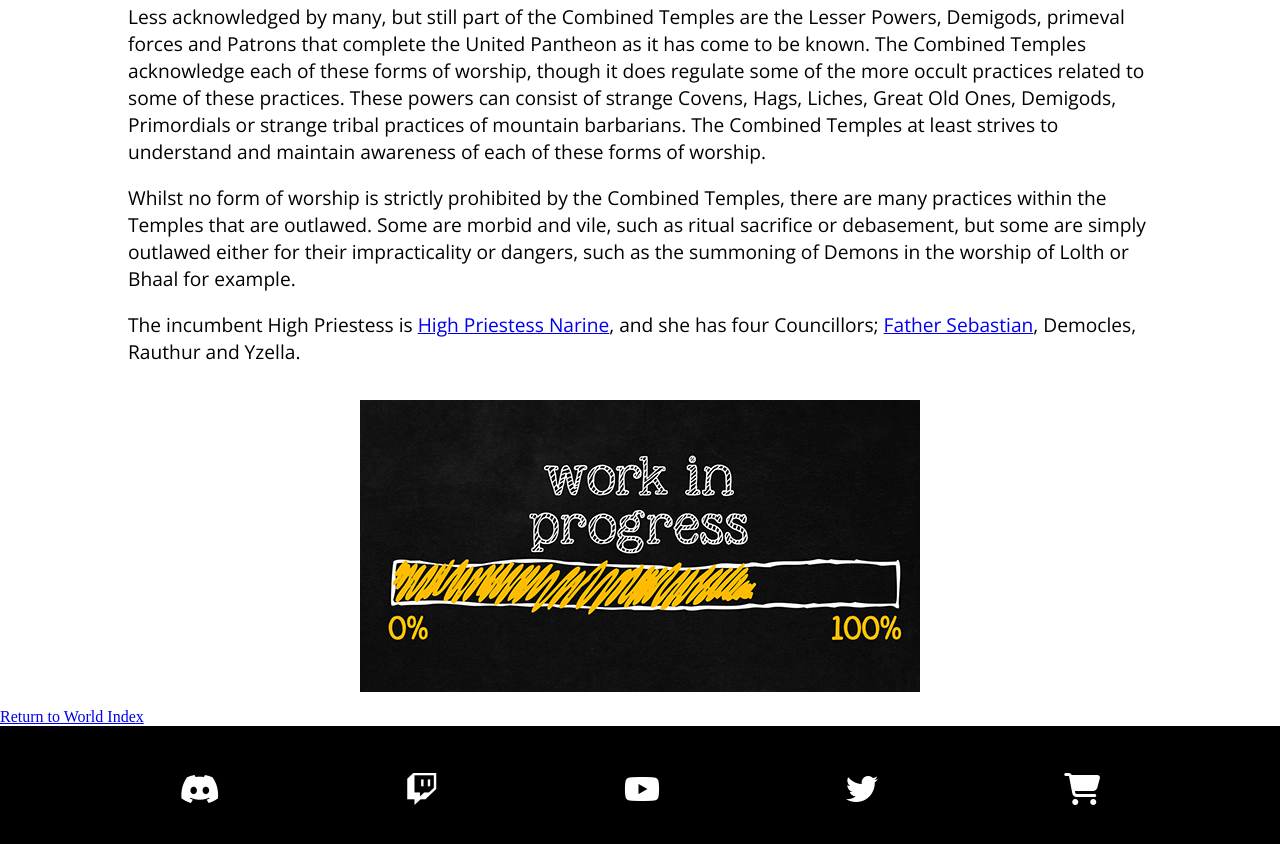
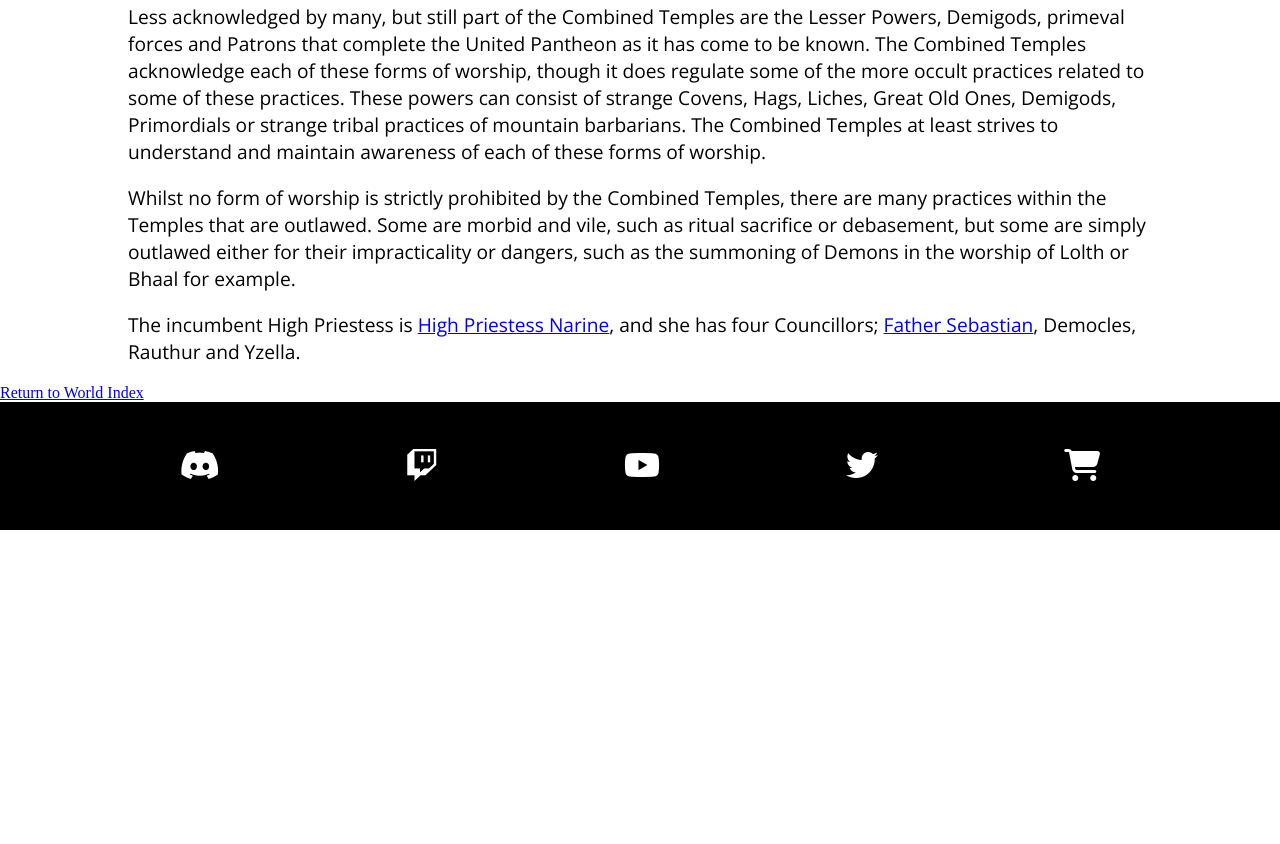
Before and after one commit to jameshart197/DuckPondDND, a plain HTML site: page Worlds/DuckPondWorlds/Ael/Listrus/factions/temples.html in a window 1280 px wide. Shown: the part 662-1506 px from the top of the page. After the commit the page ends 1192 px from the top, so only its background shows below. Drawn offline with nearby package versions, Linux system fonts and the light colour scheme.

Commit message:
[FIX] Remove WIP from temples

```diff
--- a/Worlds/DuckPondWorlds/Ael/Listrus/factions/temples.html
+++ b/Worlds/DuckPondWorlds/Ael/Listrus/factions/temples.html
@@ -52,9 +52,6 @@
                 href="/worlds/duckpondworlds/ael/listrus/important-people.html#Sebastian">Father Sebastian</a>,
             Democles, Rauthur and Yzella.
         </p>
-        <div class="world-page-main-image">
-            <img src="/assets/images/wip.jpg" alt="This section is currently in progress">
-        </div>
     </main>
     <a href="/worlds/duckpondworlds/ael/listrus/index.html">Return to World Index</a>
     <footer>
```
